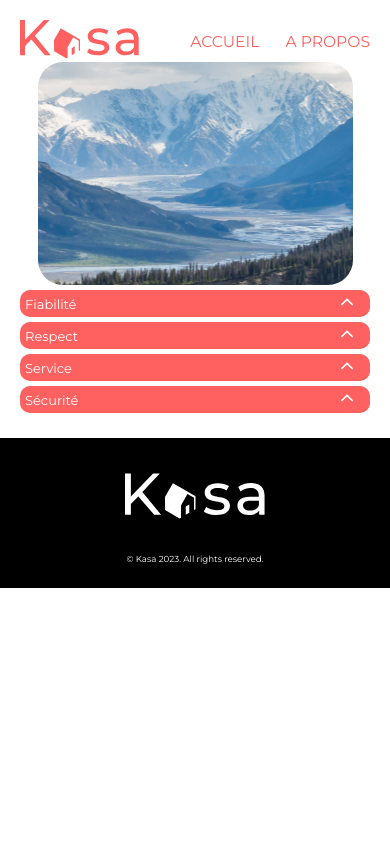
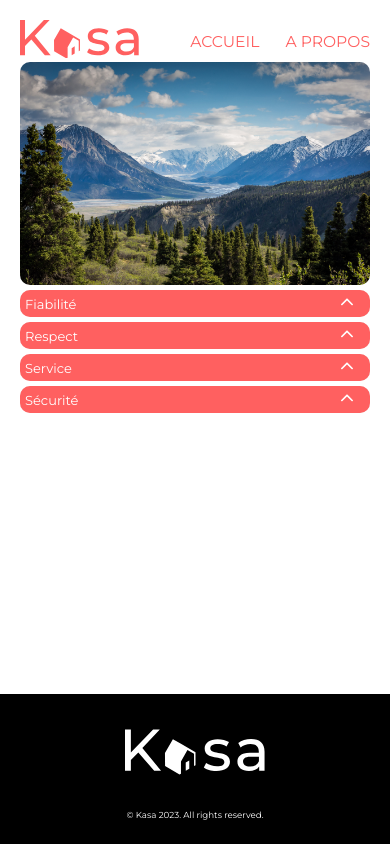
Before and after one commit to AnthonyGodart/Projet6_godart_anthony_052023, a React (Create React App) app in the folder kasa/: page /About in a window 390 px wide. Built offline with nearby package versions, Linux system fonts and the light colour scheme.

Commit message:
sticking footer at bottom of the page

```diff
--- a/kasa/src/components/Footer/footer.module.css
+++ b/kasa/src/components/Footer/footer.module.css
@@ -8,6 +8,11 @@
     height: 150px;
     align-items: center;
     justify-content: space-evenly;
+    position: fixed;
+    left: 0;
+    bottom: 0;
+    width: 100%;
+
 }
 footer svg{
     transform: scale(0.5);
@@ -16,10 +21,12 @@ footer svg{
     font-size: 1.33em;
 }
 
-@media screen and (max-width:430px) {
+@media screen and (max-width:450px) {
     .footer a {
         display: flex;
         width: 100%;
+        left: 0;
+        bottom: 0;
     }
     footer svg {
         transform: scale(1);
--- a/kasa/src/pages/About/about.module.css
+++ b/kasa/src/pages/About/about.module.css
@@ -6,16 +6,20 @@ main{
 .landscape{
     background-image: url('../../assets/images/about-landscape.jpg');
     background-position: center;
+    background-size: cover;
     border-radius: 25px;
     height: 223px;
-    width: 90%;
+    width: 100%;
 }
 .collapseArea{
-    width: 70%;
+    width: 80%;
 }
 
 @media screen and (max-width: 420px){
     .collapseArea{
         width: 100%;
     }
+    .landscape{
+        border-radius: 10px;
+    }
 }
--- a/kasa/src/style.module.css
+++ b/kasa/src/style.module.css
@@ -9,6 +9,7 @@ body{
     margin-left: auto;
     margin-right: auto;
     padding: 20px;
+    margin-bottom: 150px;
 }
 
 @media screen and (max-width:450px) {
```
